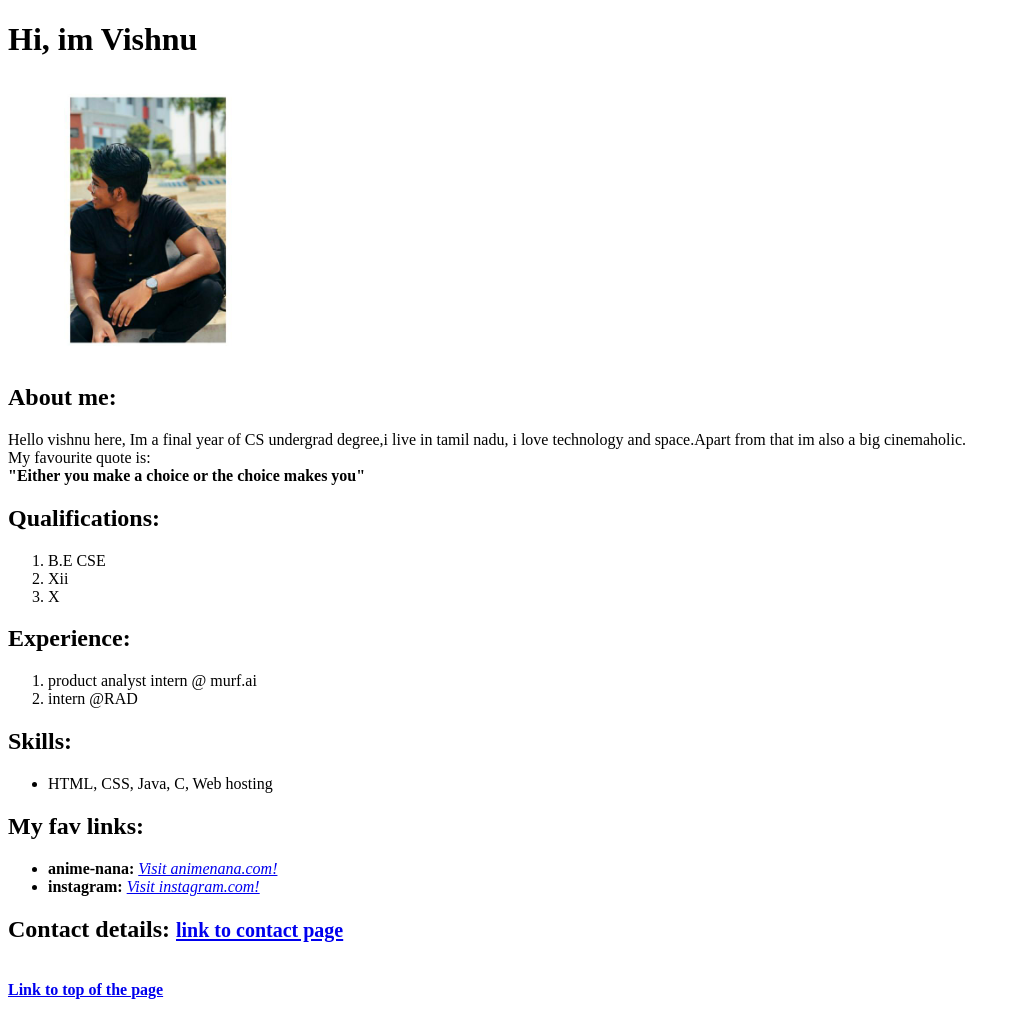
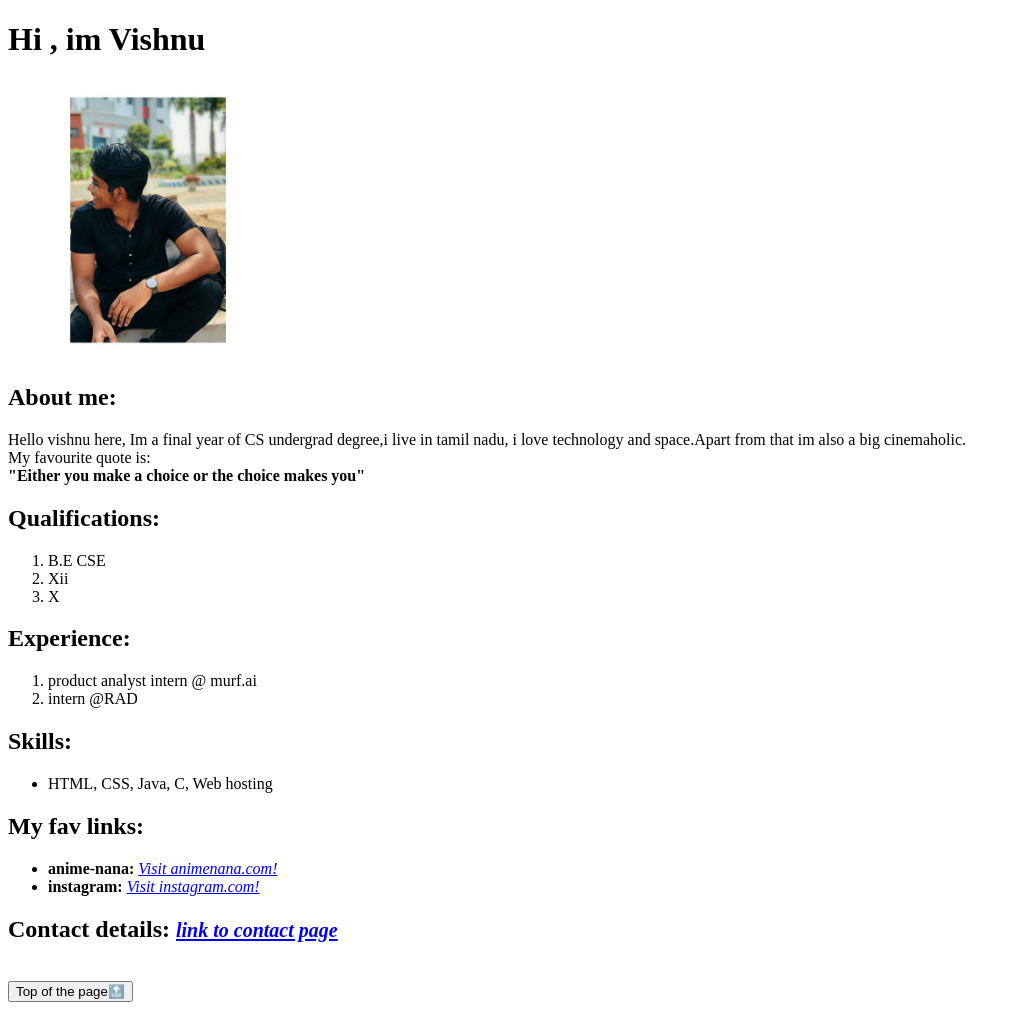
Before and after one commit to vishnu-chandran/RAD-assignment, a plain HTML site: page index.html in a window 1280 px wide. Shown: the whole page, without its empty margins (0-1020 px from the left). Drawn offline with Linux system fonts and the light colour scheme.

Commit message:
update top button

```diff
--- a/index.html
+++ b/index.html
@@ -7,7 +7,7 @@
     <title>VISHNU</title>
 </head>
 <body>
-    <h1>Hi, im Vishnu</h1>
+    <h1>Hi , im Vishnu </h1>
     <img src="image/vprofilepic.jpg"
     width=280px height=280px>
     <h2>About me:</h2>
@@ -42,9 +42,9 @@
 
     </ul>
 
-<h2>Contact details: <a href="contact.html"> <b><small> link to contact page</small></b></a></h2>
+<h2>Contact details: <a href="contact.html"> <i><small> link to contact page</small></i></a></h2>
 
 <br>
-<a href="#"> <b>Link to top of the page</b></a>
+<a href="#"> <button>Top of the page🔝</button></a>
 </body>
 </html>
```
